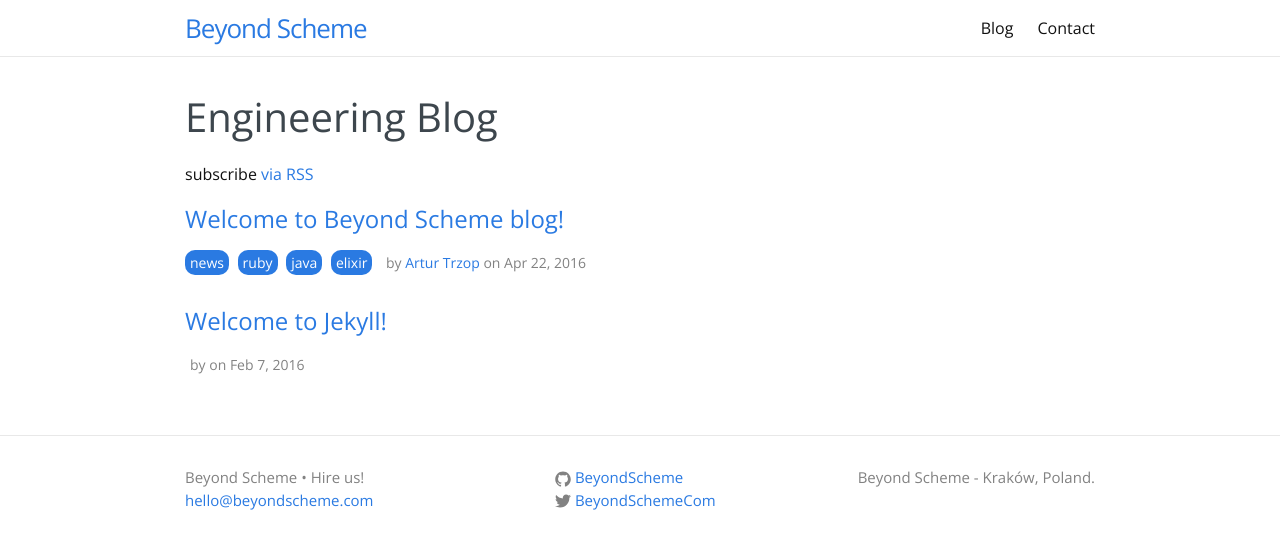
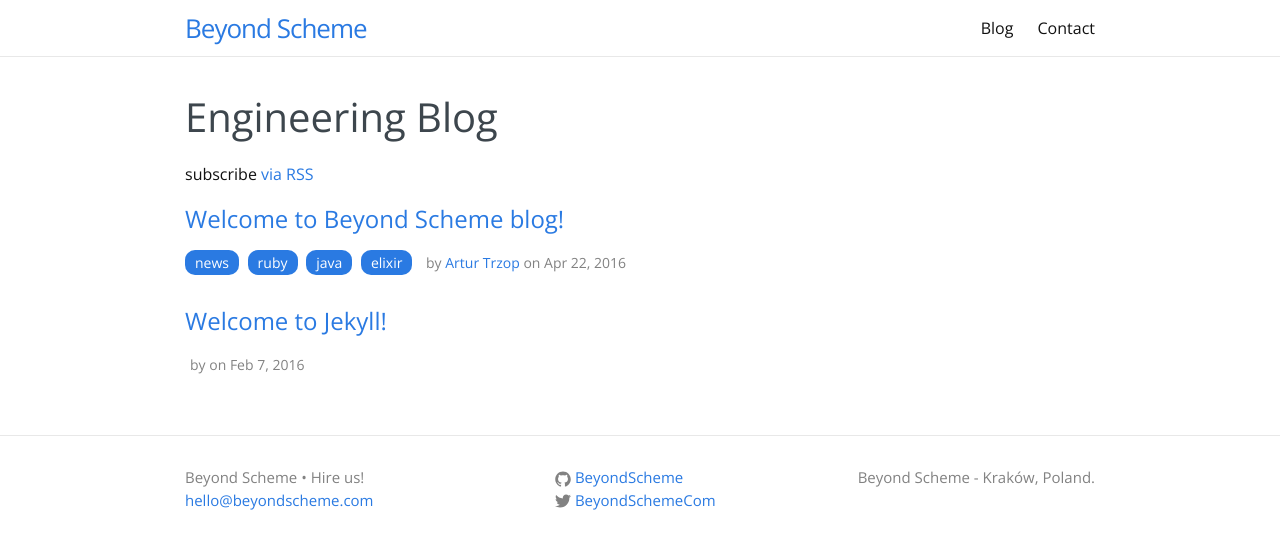
Before and after one commit to BeyondScheme/BeyondScheme.github.io, a Jekyll site: the page built from blog.html, in a window 1280 px wide. Shown: the top 549 px of the page. Built offline with Jekyll 4.4.1, drawn with Linux system fonts in a browser that asks for light colours; nearby versions of some CDN libraries.

Commit message:
bigger left right padding for tags

```diff
--- a/_sass/_layout.scss
+++ b/_sass/_layout.scss
@@ -253,7 +253,7 @@
   background: $brand-color;
   color: white;
   font-weight: $normal-font-weight;
-  padding: 3px 5px;
+  padding: 3px 10px;
   border-radius: 10px;
   margin-right: 5px;
 }
```
